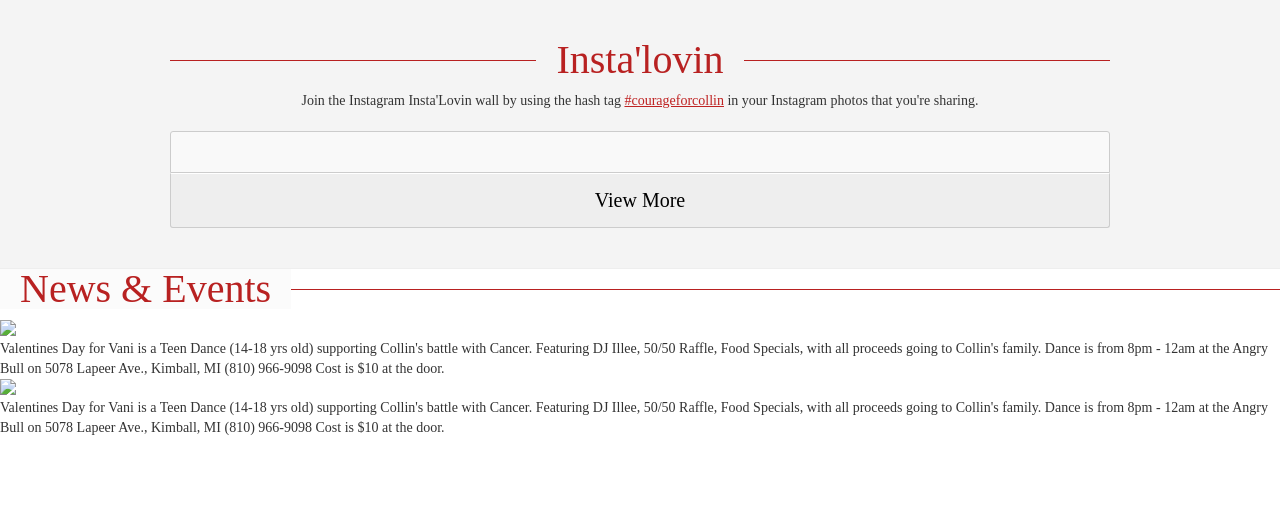
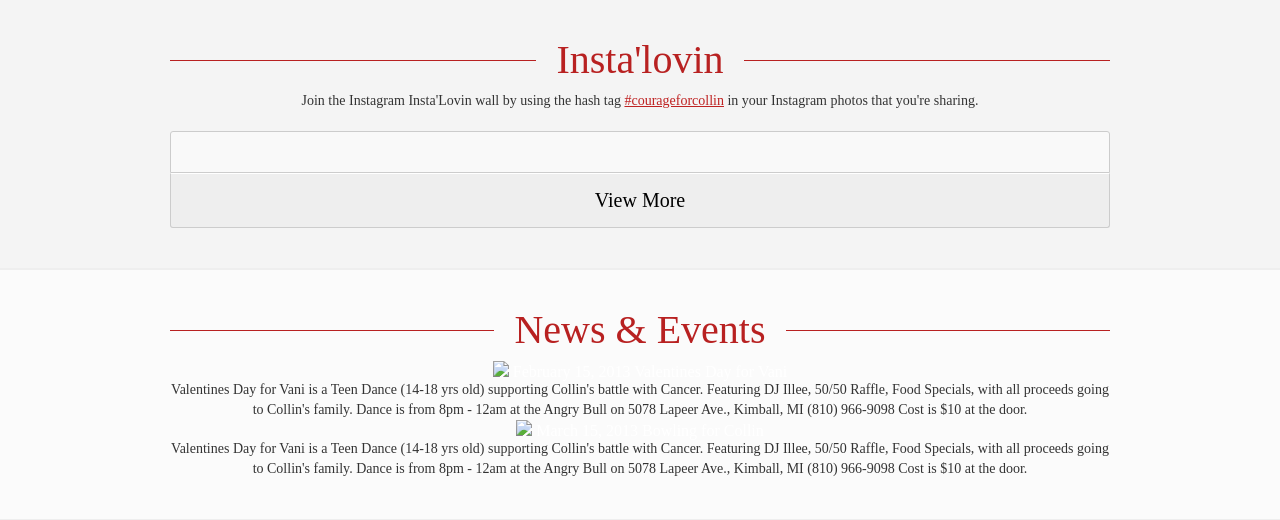
Before and after one commit to mattgraham/courageforcollin.com, a PHP site: page / in a window 1280 px wide. Shown: the part 730-1250 px from the top of the page. Before the commit the page ends 1165 px from the top, so only its background shows below. Run offline with PHP 8.4, Linux system fonts and the light colour scheme; some libraries are stand-ins or nearby versions.

Commit message:
updated structure

```diff
--- a/index.html
+++ b/index.html
@@ -88,6 +88,7 @@
 			</div>
 		</div>
 		<div id="news">
+			<div class="nine60">
 				<span class="title-bar">
 					<h2 class="white">News &amp Events</h2>
 				</span>
@@ -105,7 +106,7 @@
 				<span class="title">Bowling for Collin</span>
 				<p>Valentines Day for Vani is a Teen Dance (14-18 yrs old) supporting Collin's battle with Cancer. Featuring DJ Illee, 50/50 Raffle, Food Specials, with all proceeds going to Collin's family.  Dance is from 8pm - 12am at the Angry Bull on 5078 Lapeer Ave., Kimball, MI (810) 966-9098 Cost is $10 at the door. </p>
 			</section>
-
+		</div>
 		</div>
 
 			<div id="footer"></div>
--- a/sass/screen.scss
+++ b/sass/screen.scss
@@ -177,7 +177,7 @@ h2 {
 	background: #f4f4f4;
 	border-top: 1px solid #eee;
 	border-bottom: 1px solid #eee;
-	padding: 20 0;
+	padding: 20px 0;
 	clear: both;
 
 	.instagram {
@@ -230,3 +230,12 @@ h2 {
 			}
 		}
 }
+
+#news {
+	text-align: center;
+	background: #fbfbfb;
+	border-top: 1px solid #eee;
+	border-bottom: 1px solid #eee;
+	padding: 20px 0;
+	clear: both;
+}
--- a/stylesheets/screen.css
+++ b/stylesheets/screen.css
@@ -273,7 +273,7 @@ h2.grey {
   background: #f4f4f4;
   border-top: 1px solid #eeeeee;
   border-bottom: 1px solid #eeeeee;
-  padding: 20 0;
+  padding: 20px 0;
   clear: both;
 }
 /* line 183, ../sass/screen.scss */
@@ -334,3 +334,13 @@ h2.grey {
 #instalovin #more:hover {
   background: #f9f9f9;
 }
+
+/* line 234, ../sass/screen.scss */
+#news {
+  text-align: center;
+  background: #fbfbfb;
+  border-top: 1px solid #eeeeee;
+  border-bottom: 1px solid #eeeeee;
+  padding: 20px 0;
+  clear: both;
+}
```
